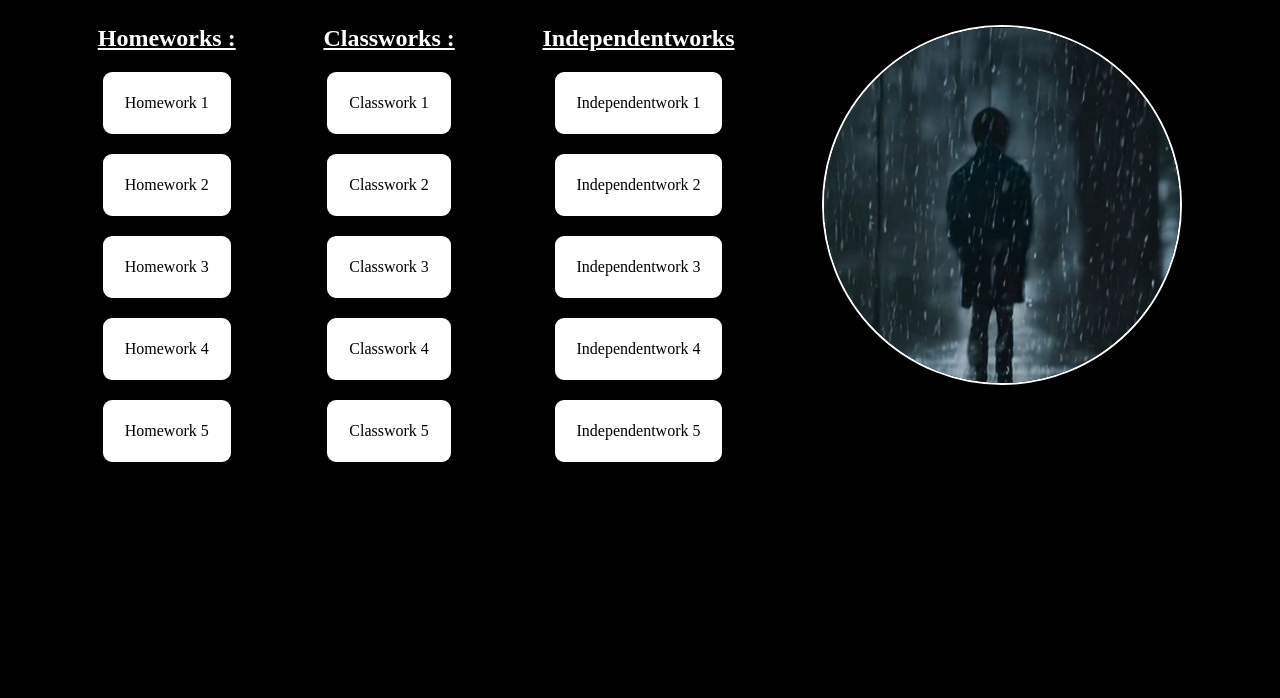
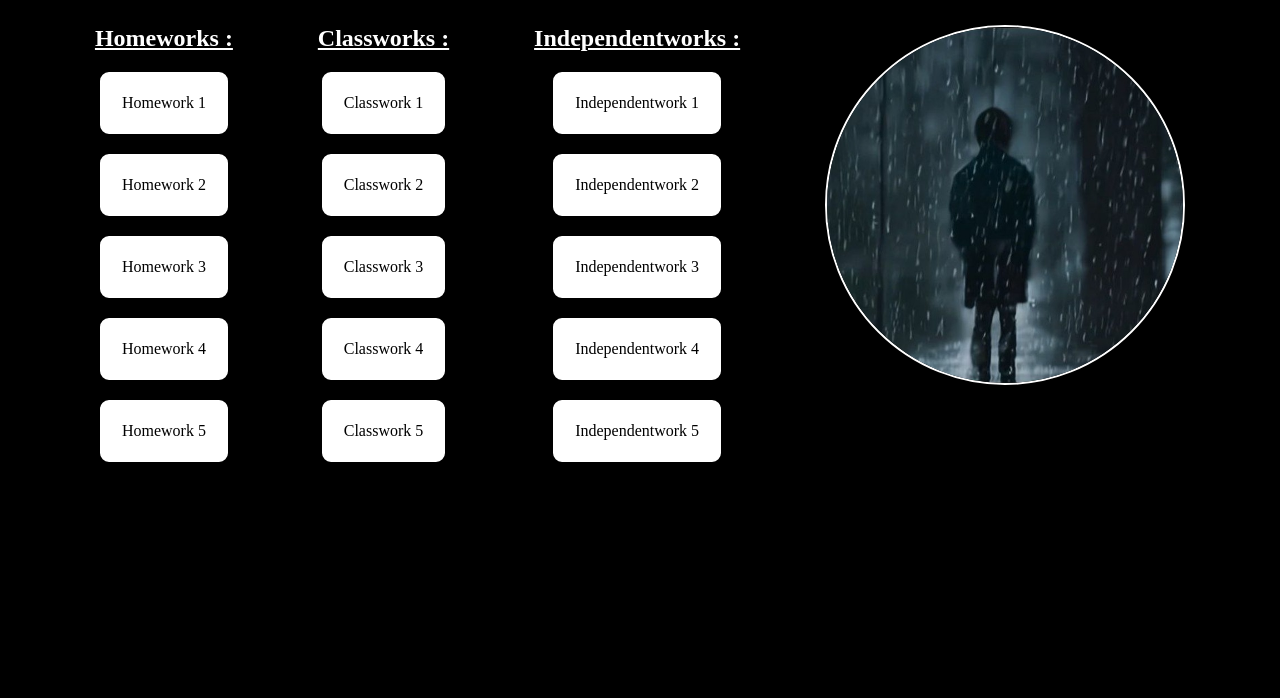
Before and after one commit to sardor666/portfolio, a plain HTML site: page index.html in a window 1280 px wide. Shown: the part 102-800 px from the top of the page. Drawn offline with Linux system fonts and the light colour scheme.

Commit message:
Update index.html

```diff
--- a/index.html
+++ b/index.html
@@ -86,7 +86,7 @@ h1 {
             <a href="#">Classwork 5</a>
         </div>
         <div class="independent_work">
-            <h2>Independentworks</h2>
+            <h2>Independentworks :</h2>
             <a href="https://sardor666.github.io/Kalkulyator/">Independentwork 1</a>
             <a href="https://web-camera.vercel.app/">Independentwork 2</a>
             <a href="https://sardor666.github.io/tesla/">Independentwork 3</a>
```
